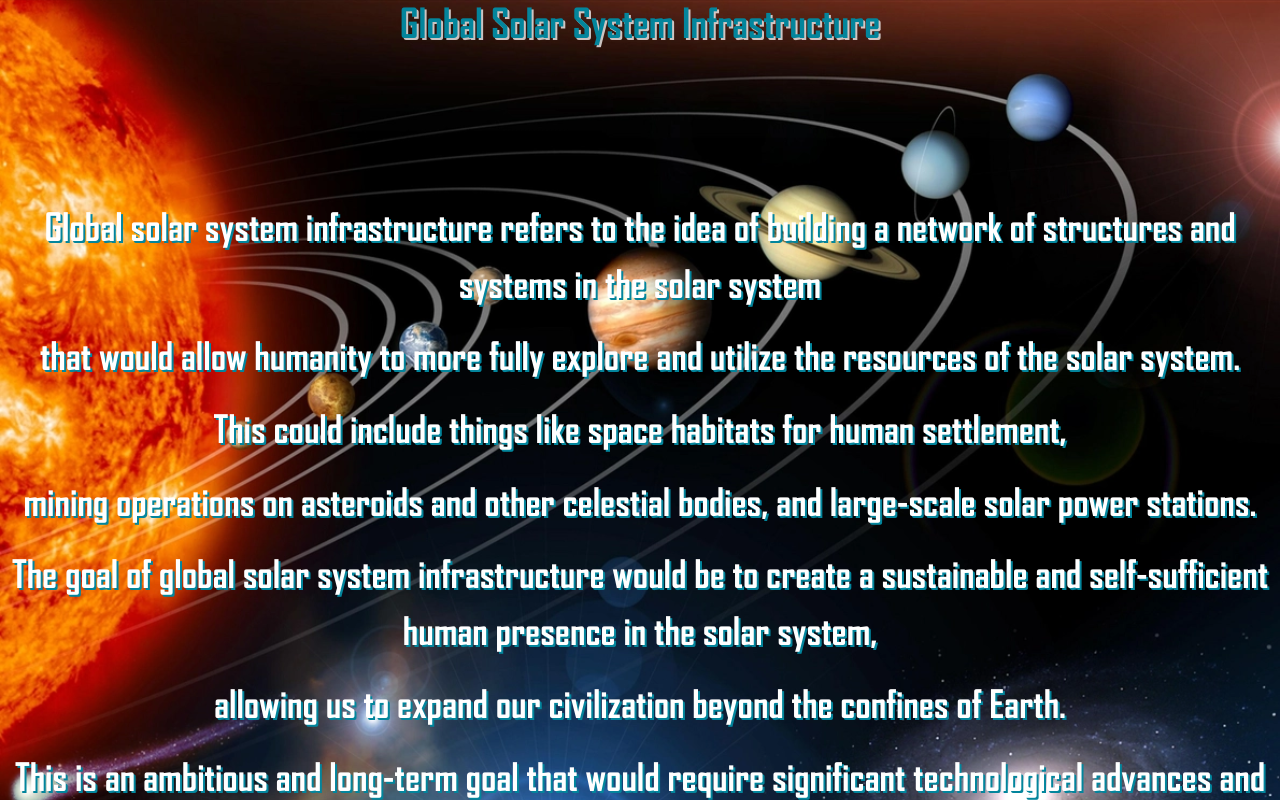
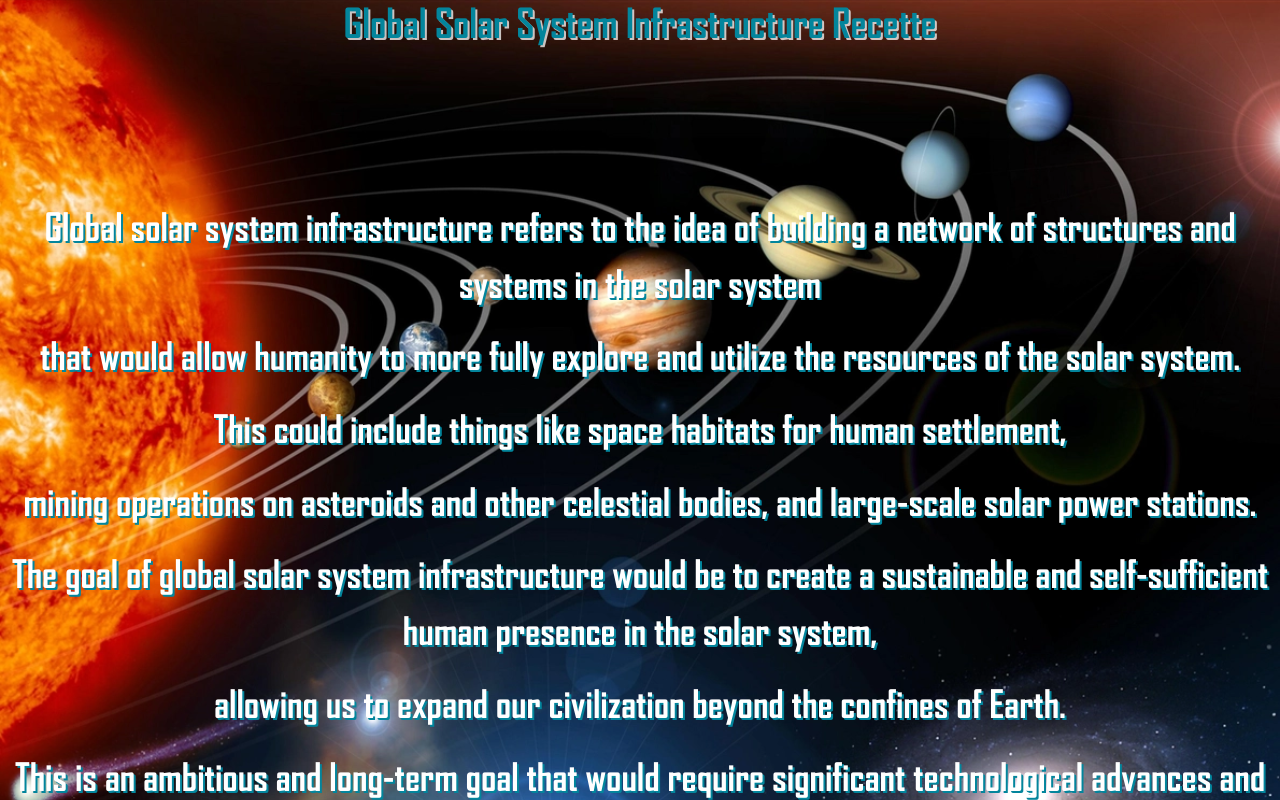
Before and after one commit to AggelosQubit/global_solar_system_infrastructure, a Vue app: page / in a window 1280 px wide. Shown: the top 800 px of the page. Built offline with nearby package versions, Linux system fonts and the light colour scheme; no server answers; a web font is replaced by a local one.

Commit message:
Initialisation Recette

```diff
--- a/src/App.vue
+++ b/src/App.vue
@@ -2,7 +2,7 @@
 	<div @wheel="parallaxScrolling">
 		<div class="parallax" ref="1">
 			<div>
-				<h1 class="title">Global Solar System Infrastructure</h1>
+				<h1 class="title">Global Solar System Infrastructure Recette</h1>
 			</div>
 
 			<div class="gssiDef">
```
